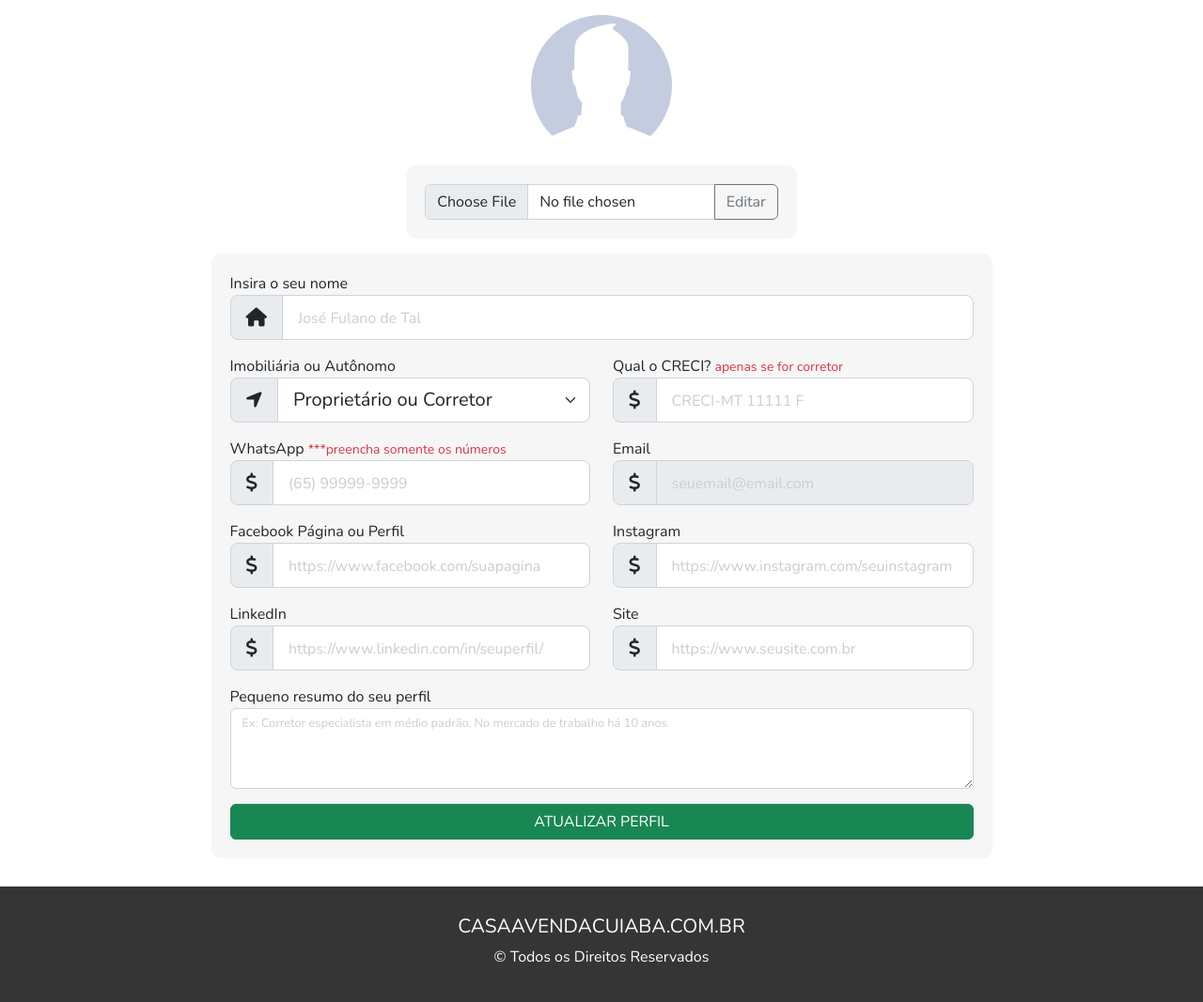
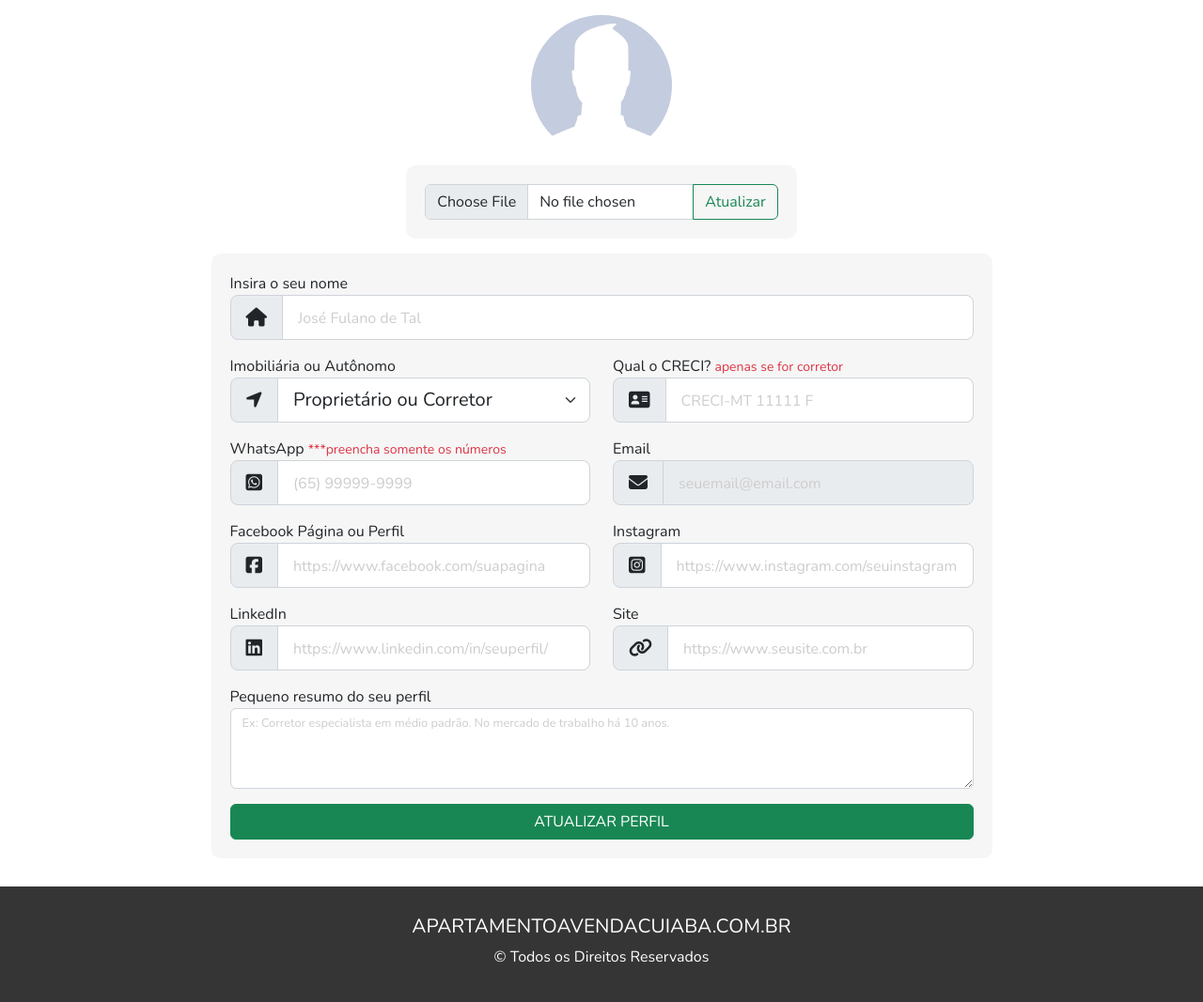
Before and after one commit to 5P3C14L15T/real-estate, a PHP site: page /casaavendacuiaba/app/perfil.php in a window 1280 px wide. Shown: the part 255-1322 px from the top of the page at 94% size. Run offline with PHP 8.4, Linux system fonts and the light colour scheme; the visitor is signed in with stand-in values (Sample User, id 1); data comes from the database, SQL or seed files in the repository; data that the repository does not hold is empty; some libraries are stand-ins or nearby versions.

Commit message:
03-06-atualizacao1
atualização perfil

```diff
--- a/app/perfil.php
+++ b/app/perfil.php
@@ -18,7 +18,7 @@ if (isset($_POST['enviar'])) {
   $imob_autonomo = $_POST['regime'];
   $whatsapp = $_POST['whatsapp'];
   $email = $_SESSION['user'];
-  $img = $_FILES['img'];
+  // $img = $_FILES['img'];
   $descricao_user = $_POST['descricao_user'];
   $fb = $_POST['fb'];
   $ig = $_POST['ig'];
@@ -28,7 +28,7 @@ if (isset($_POST['enviar'])) {
   $access_type = "user";
   $payment = null;
 
-  var_dump($img);
+  // var_dump($img);
 
 
   $db->saveUserData(
@@ -36,7 +36,7 @@ if (isset($_POST['enviar'])) {
     $imob_autonomo,
     $whatsapp,
     $email,
-    $img,
+    // $img,
     $descricao_user,
     $fb,
     $ig,
@@ -54,12 +54,12 @@ if (isset($_POST['enviar'])) {
 // foreach para pegar os dados e preencher o form
 
 foreach ($perfilActive as $value) {
-  echo "<pre>";
-  print_r($value);
-  echo "</pre>";
+  // echo "<pre>";
+  // print_r($value);
+  // echo "</pre>";
 }
 
-echo $value['whatsapp'];
+// echo $value['whatsapp'];
 
 
 // $emailLogado = $db->checkUserExists($_SESSION['user']);
@@ -129,7 +129,7 @@ echo $value['whatsapp'];
               <div class="input-group">
                 <input type="file" name="img" class="form-control" id="inputGroupFile04"
                   aria-describedby="inputGroupFileAddon04" aria-label="Upload">
-                <input class="btn btn-outline-secondary" type="submit" value="Editar">
+                <input name="editar" class="btn btn-outline-success" type="submit" value="Atualizar">
               </div>
             </form>
           </div>
@@ -174,7 +174,7 @@ echo $value['whatsapp'];
               <div class="col-md-6">
                 <label for="creci"> Qual o CRECI? <small class="text-danger">apenas se for corretor</small> </label>
                 <div class="input-group input-group-lg mb-3">
-                  <span class="input-group-text" id="inputGroup-sizing-lg"><i class="fas fa-dollar-sign"></i></span>
+                  <span class="input-group-text" id="inputGroup-sizing-lg"><i class="fas fa-address-card"></i></span>
 
                   <input type="text" class="form-control" name="creci" value="<?php echo $value['creci'] ?>"
                     placeholder="CRECI-MT 11111 F" aria-describedby="inputGroup-sizing-lg" />
@@ -185,18 +185,18 @@ echo $value['whatsapp'];
                 <label for="nomeNegocio"> WhatsApp <small class="text-danger">***preencha somente os
                     números</small></label>
                 <div class="input-group input-group-lg mb-3">
-                  <span class="input-group-text" id="inputGroup-sizing-lg"><i class="fas fa-dollar-sign"></i></span>
+                  <span class="input-group-text" id="inputGroup-sizing-lg"><i class="fab fa-whatsapp-square"></i></span>
 
                   <input type="text" class="form-control" name="whatsapp" value="<?php echo $value['whatsapp']; ?>"
                     id="telefone" maxlength="15" placeholder="(65) 99999-9999"
-                    aria-describedby="inputGroup-sizing-lg" />
+                    aria-describedby="inputGroup-sizing-lg" required />
                 </div>
               </div>
               <!-- campo separado -->
               <div class="col-md-6">
                 <label for="nomeNegocio"> Email</label>
                 <div class="input-group input-group-lg mb-3">
-                  <span class="input-group-text" id="inputGroup-sizing-lg"><i class="fas fa-dollar-sign"></i></span>
+                  <span class="input-group-text" id="inputGroup-sizing-lg"><i class="fas fa-envelope"></i></span>
 
                   <input disabled type="text" class="form-control" value="<?php echo $value['email']; ?>" name="email"
                     placeholder="seuemail@email.com" aria-describedby="inputGroup-sizing-lg" />
@@ -206,7 +206,7 @@ echo $value['whatsapp'];
               <div class="col-md-6">
                 <label for="nomeNegocio"> Facebook Página ou Perfil</label>
                 <div class="input-group input-group-lg mb-3">
-                  <span class="input-group-text" id="inputGroup-sizing-lg"><i class="fas fa-dollar-sign"></i></span>
+                  <span class="input-group-text" id="inputGroup-sizing-lg"><i class="fab fa-facebook-square"></i></span>
 
                   <input type="text" class="form-control" value="<?php echo $value['fb']; ?>" name="fb"
                     placeholder="https://www.facebook.com/suapagina" aria-describedby="inputGroup-sizing-lg" />
@@ -216,7 +216,7 @@ echo $value['whatsapp'];
               <div class="col-md-6">
                 <label for="nomeNegocio"> Instagram</label>
                 <div class="input-group input-group-lg mb-3">
-                  <span class="input-group-text" id="inputGroup-sizing-lg"><i class="fas fa-dollar-sign"></i></span>
+                  <span class="input-group-text" id="inputGroup-sizing-lg"><i class="fab fa-instagram-square"></i></span>
 
                   <input type="text" class="form-control" value="<?php echo $value['ig']; ?>" name="ig"
                     placeholder="https://www.instagram.com/seuinstagram" aria-describedby="inputGroup-sizing-lg" />
@@ -226,7 +226,7 @@ echo $value['whatsapp'];
               <div class="col-md-6">
                 <label for="nomeNegocio"> LinkedIn</label>
                 <div class="input-group input-group-lg mb-3">
-                  <span class="input-group-text" id="inputGroup-sizing-lg"><i class="fas fa-dollar-sign"></i></span>
+                  <span class="input-group-text" id="inputGroup-sizing-lg"><i class="fab fa-linkedin"></i></span>
 
                   <input type="text" class="form-control" value="<?php echo $value['linkedin']; ?>" name="linkedin"
                     placeholder="https://www.linkedin.com/in/seuperfil/" aria-describedby="inputGroup-sizing-lg" />
@@ -236,7 +236,7 @@ echo $value['whatsapp'];
               <div class="col-md-6">
                 <label for="nomeNegocio"> Site</label>
                 <div class="input-group input-group-lg mb-3">
-                  <span class="input-group-text" id="inputGroup-sizing-lg"><i class="fas fa-dollar-sign"></i></span>
+                  <span class="input-group-text" id="inputGroup-sizing-lg"><i class="fas fa-link"></i></span>
 
                   <input type="text" class="form-control" value="<?php echo $value['site']; ?>" name="site"
                     placeholder="https://www.seusite.com.br" aria-describedby="inputGroup-sizing-lg" />
@@ -275,7 +275,7 @@ echo $value['whatsapp'];
   <footer class="footer">
     <div class="container">
       <div class="row">
-        <h1>CASAAVENDACUIABA.COM.BR</h1>
+        <h1>APARTAMENTOAVENDACUIABA.COM.BR</h1>
         <p>&copy; Todos os Direitos Reservados</p>
       </div>
     </div>
--- a/config/DB.php
+++ b/config/DB.php
@@ -1088,4 +1088,21 @@ class DB
         // Caso não haja caminho de imagem no banco de dados, retornar o caminho da imagem genérica
         return '../imagem/perfil.jpg';
     }
+
+    // caminho da imagem no banco
+    public function atualizarImagemPerfil($email, $novoCaminhoImagem) {
+        // Incluir o arquivo de conexão com o banco de dados
+
+
+        // Preparar a query de atualização
+        $query = "UPDATE perfil SET img = :img WHERE email = :email";
+        $stmt = $this->conn->prepare($query);
+
+        // Executar a query de atualização
+        $stmt->execute([
+          ':img' => $novoCaminhoImagem,
+          ':email' => $email
+        ]);
+      }
+
 }
--- a/index.php
+++ b/index.php
@@ -49,7 +49,7 @@ if (isset($_GET['quarto']) and $_GET['quarto'] !== '') {
 // var_dump($bairro);
 
 // define a quantidade de resultados por página
-$registros_por_pagina = 1;
+$registros_por_pagina = 10;
 
 // chama a função de paginação
 // $data = $db->paginarImoveisComImagens($page, $registros_por_pagina);
```
Also changed, not shown: app/atualizar_post.php (+95 -78 lines), app/users/80adca61ed966ff1fa94e437088e4310/perfil.jpg (added).
